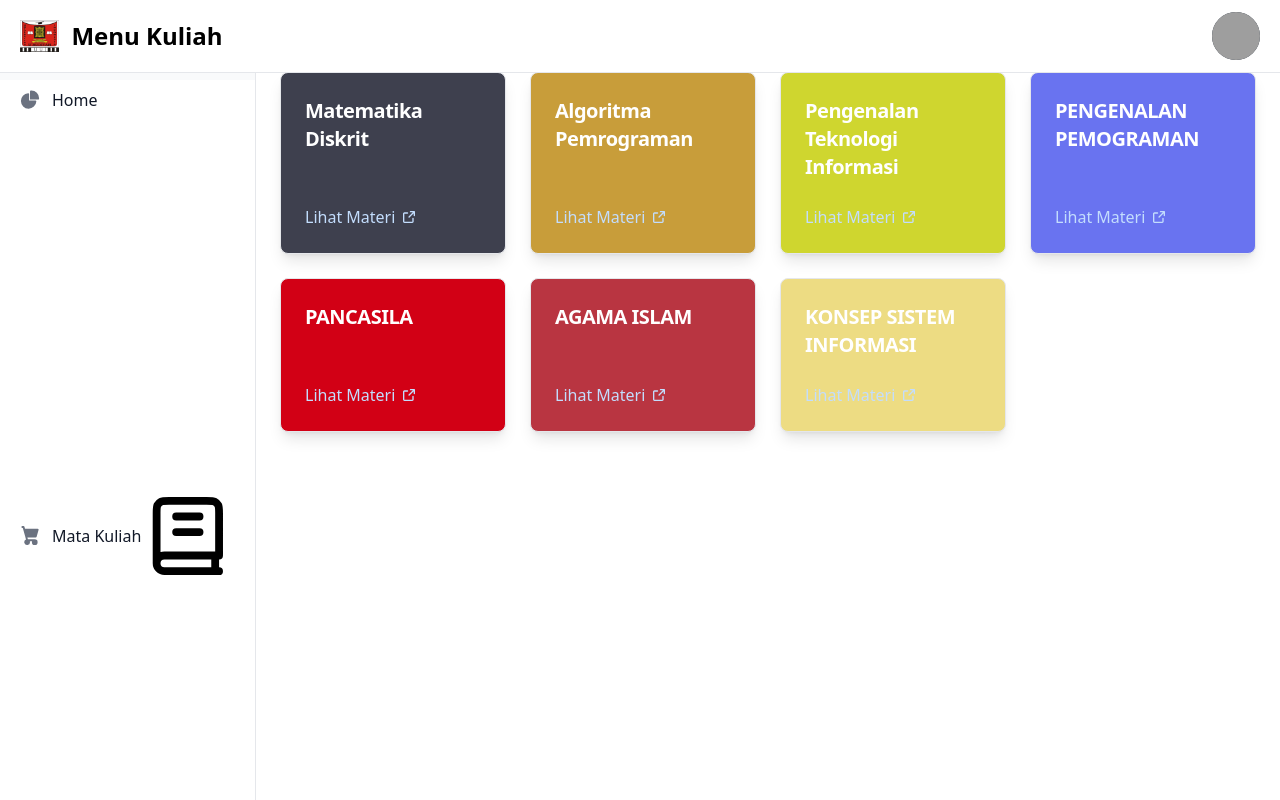
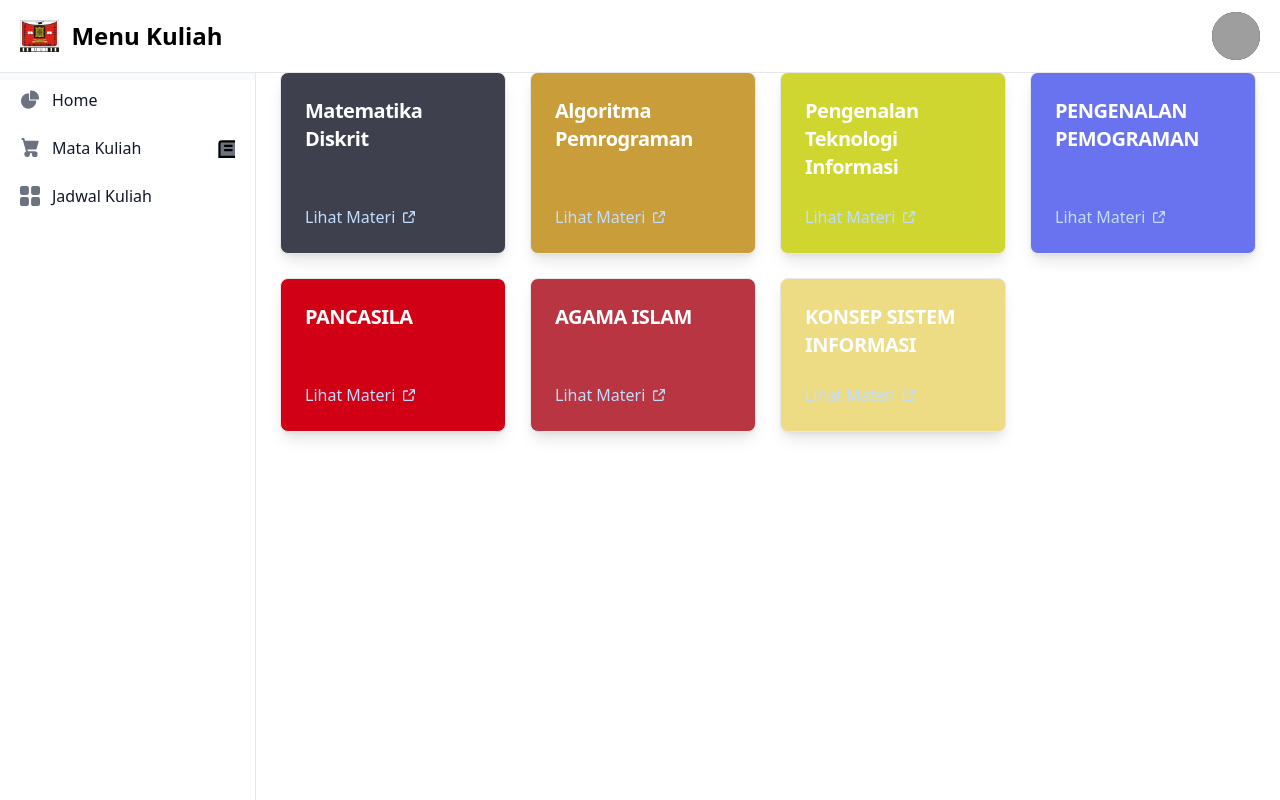
Before and after one commit to djaroephon/MenuKuliah, a Vue app: page / in a window 1280 px wide. Built offline with nearby package versions, Linux system fonts and the light colour scheme; grey boxes are pictures that could not be loaded.

Commit message:
Update Icon SideBar

```diff
--- a/src/components/SideBar.vue
+++ b/src/components/SideBar.vue
@@ -91,7 +91,7 @@ const toggleDropdown = () => {
         {{ tugasKuliah.length }}
       </span> -->
       <!-- Dropdown Arrow Icon -->
-      <svg xmlns="http://www.w3.org/2000/svg" width="800px" height="800px" viewBox="0 0 24 24" fill="none">
+      <svg class="flex-shrink-0 w-5 h-5 text-gray-500 transition duration-75 dark:text-gray-400 group-hover:text-gray-900 dark:group-hover:text-white" aria-hidden="true" xmlns="http://www.w3.org/2000/svg" fill="currentColor" viewBox="0 0 18 18">
 <path d="M4 19V6.2C4 5.0799 4 4.51984 4.21799 4.09202C4.40973 3.71569 4.71569 3.40973 5.09202 3.21799C5.51984 3 6.0799 3 7.2 3H16.8C17.9201 3 18.4802 3 18.908 3.21799C19.2843 3.40973 19.5903 3.71569 19.782 4.09202C20 4.51984 20 5.0799 20 6.2V17H6C4.89543 17 4 17.8954 4 19ZM4 19C4 20.1046 4.89543 21 6 21H20M9 7H15M9 11H15M19 17V21" stroke="#000000" stroke-width="2" stroke-linecap="round" stroke-linejoin="round"/>
 </svg>
     </button>
```
